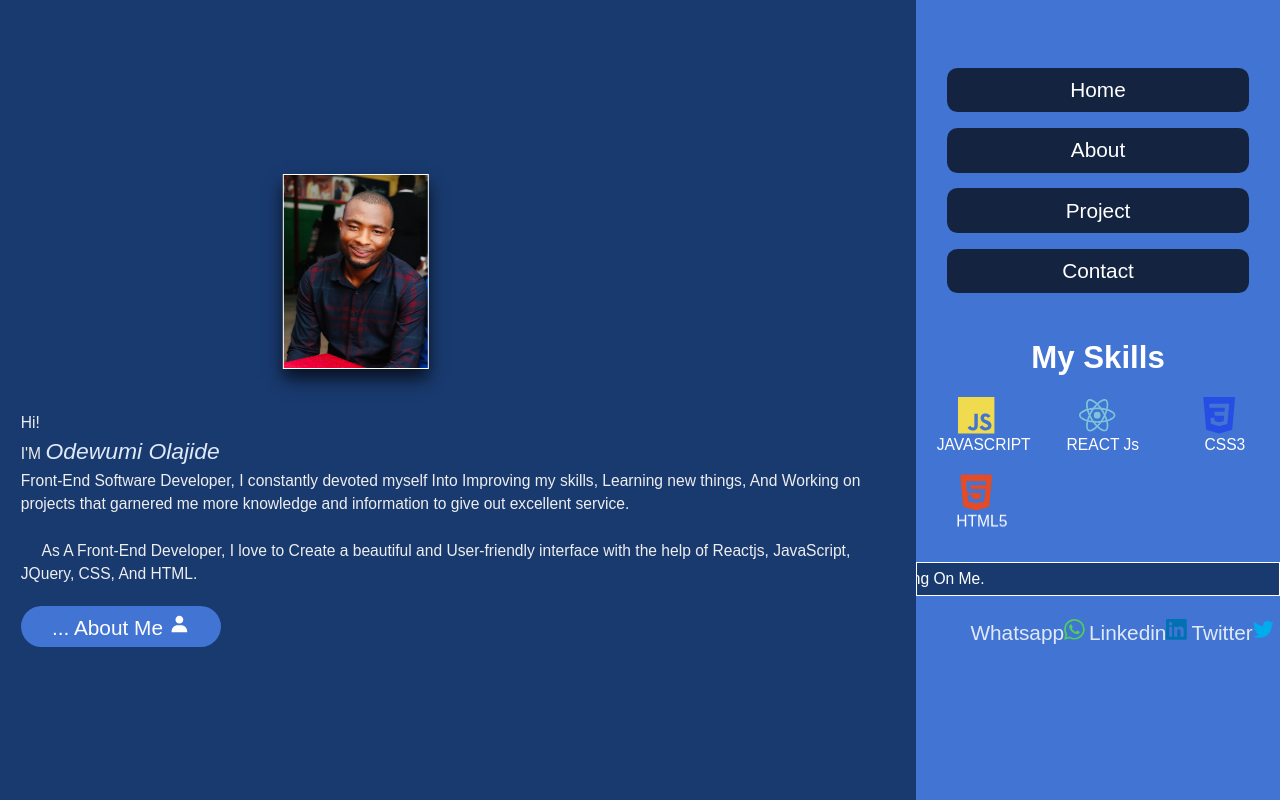
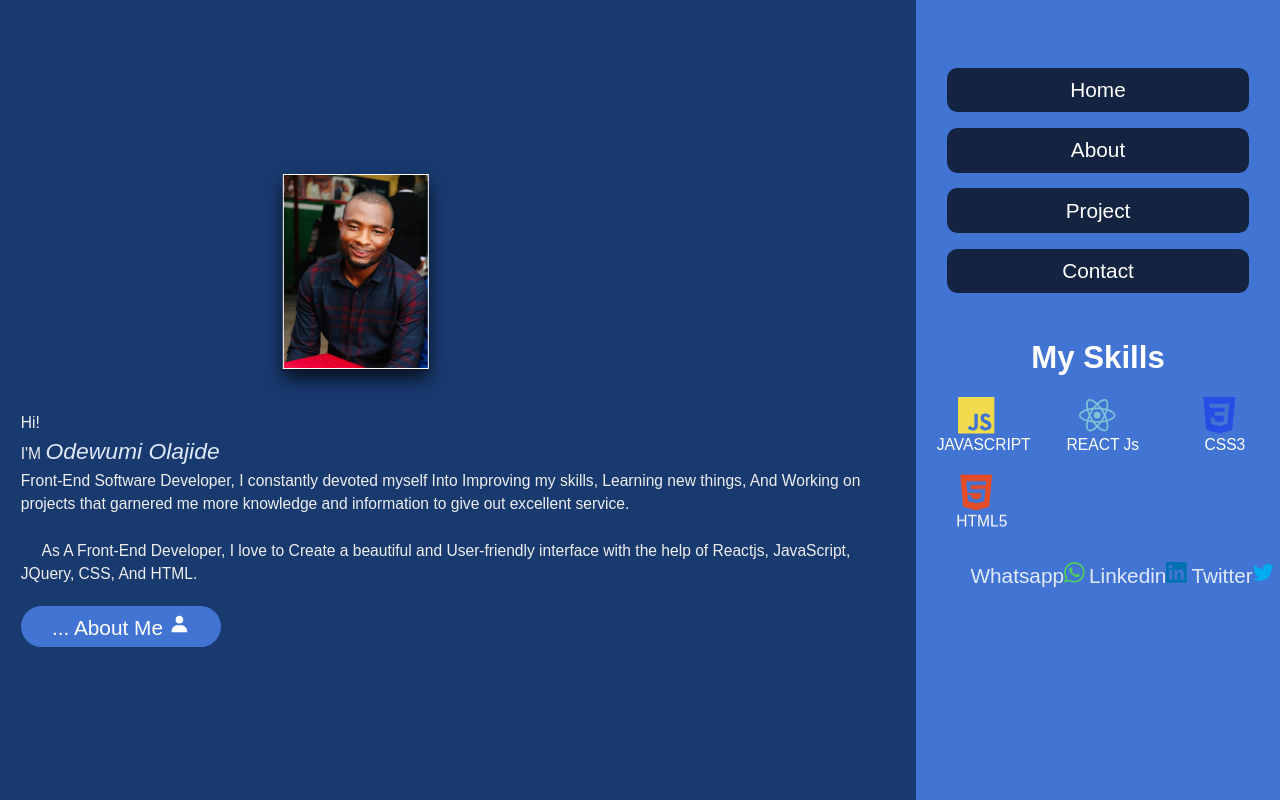
Before and after one commit to Thewealth-soft/odewumi-portfolio, a React (Create React App) app: page / in a window 1280 px wide. Shown: the top 800 px of the page. Built offline with nearby package versions, Linux system fonts and the light colour scheme.

Commit message:
updated for hosting

```diff
--- a/src/component/contact/contact.jsx
+++ b/src/component/contact/contact.jsx
@@ -1,6 +1,6 @@
-import { useState } from "react";
+import {React ,useState } from "react";
 import './contact.css'
-import React from "react";
+import { FaPaperPlane } from "react-icons/fa";
 function Contact() {
    const [formData, setFormData] = useState({
     name: "",
@@ -78,7 +78,7 @@ function Contact() {
             onChange={handleChange}
           ></textarea>
           <button type="submit" className="btn">
-            send <i className="fas fa-paper-plane"></i>
+            send <FaPaperPlane/>
           </button>
         </form>
       </div>
--- a/src/component/skills/skills.jsx
+++ b/src/component/skills/skills.jsx
@@ -32,9 +32,9 @@ const skills = () => {
             <p>HTML5</p>
           </div>
         </div>
-        <marquee behavior="" direction="right" className="text__move">
+        {/* <marquee behavior="" direction="right" className="text__move">
           thank you for checking on me.
-        </marquee>
+        </marquee> */}
         <div className="social__media">
           <a href="https://wa.me/+2348164228535">
             whatsapp
@@ -50,7 +50,6 @@ const skills = () => {
           </a>
         </div>
       </div>
-      <div id="menu" className="fas fa-bars"></div>
     </>
   );
 };
--- a/src/portfolio.jsx
+++ b/src/portfolio.jsx
@@ -1,6 +1,5 @@
 import React, { useState, useEffect } from "react";
 import "./style.css";
-import { BiAlignJustify } from "react-icons/bi"
 import { FaRegCopyright } from "react-icons/fa";
 import { LiaTimesSolid } from "react-icons/lia";
 import { RiMenu5Fill } from "react-icons/ri";
```
Also changed, not shown: package.json (+9 -2 lines), 1 other file (tests, documents, lock files or other folders).
